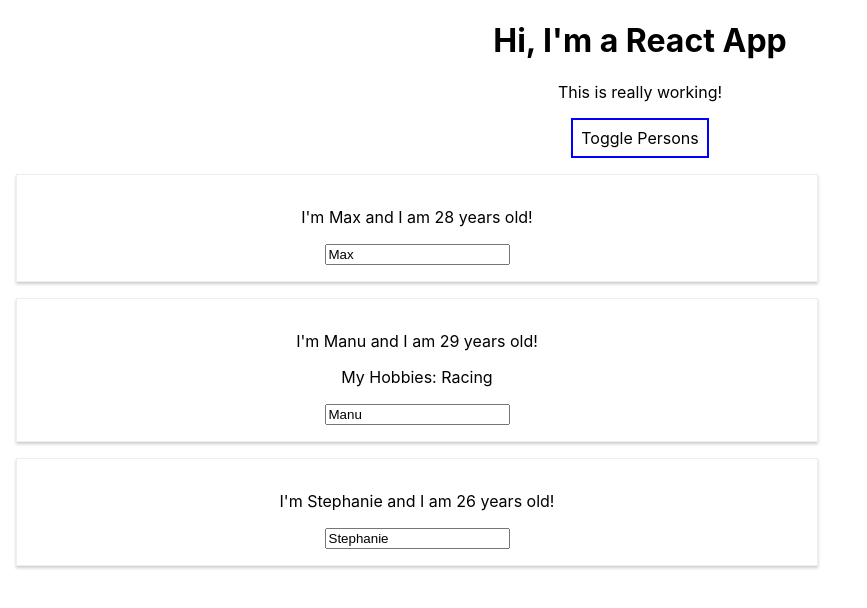
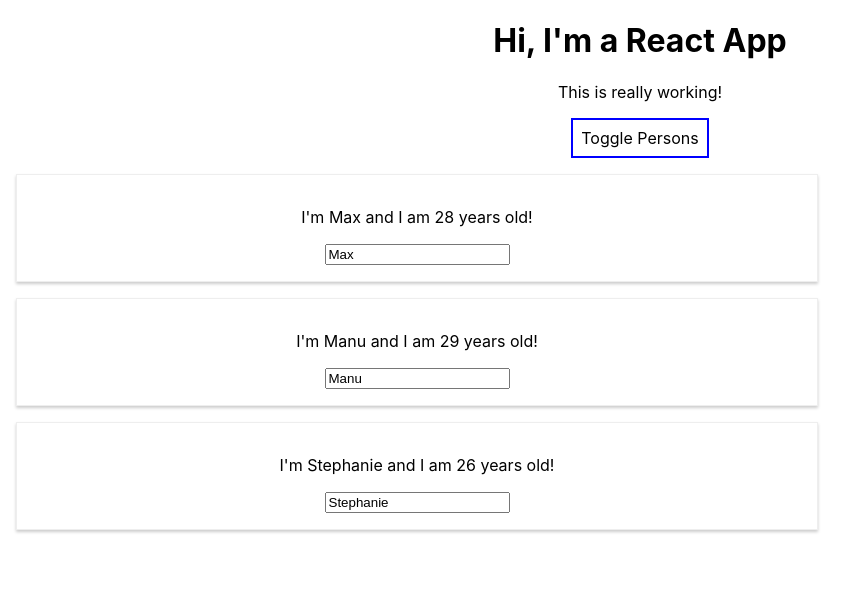
Before and after one commit to bsextion/react-complete-guide, a React (Create React App) app: page / in a window 1280 px wide. Both pictures are taken after a click on the button "Toggle Persons". Shown: the top 608 px of the page, without its empty margins (0-867 px from the left). Built offline with nearby package versions, Linux system fonts and the light colour scheme.

Commit message:
render lists

```diff
--- a/src/App.js
+++ b/src/App.js
@@ -23,15 +23,21 @@
     });
   };
 
-  switchNameHandler = newName => {
-    this.setState({
-      persons: [
-        { name: newName, age: 28 },
-        { name: "Manu", age: 29 },
-        { name: "Stephanie", age: 27 }
-      ]
-    });
-  };
+  // switchNameHandler = newName => {
+  //   this.setState({
+  //     persons: [
+  //       { name: newName, age: 28 },
+  //       { name: "Manu", age: 29 },
+  //       { name: "Stephanie", age: 27 }
+  //     ]
+  //   });
+  // };
+
+  deletePersonHandler = (personIndex) => {
+   const persons = this.state.persons;
+   persons.splice(personIndex, 1)
+   this.setState({persons: persons})
+  }
 
   togglePersonsHandler = () => {
     const doesShow = this.state.showPersons;
@@ -51,22 +57,13 @@
     if (this.state.showPersons) {
       persons = (
         <div>
-          <Person
-            name={this.state.persons[0].name}
-            age={this.state.persons[0].age}
-          />
-          <Person
-            name={this.state.persons[1].name}
-            age={this.state.persons[1].age}
-            click={this.switchNameHandler.bind(this, "Max!!!!")}
-            changed={this.nameChangedHandler}
-          >
-            My Hobbies: Racing
-          </Person>
-          <Person
-            name={this.state.persons[2].name}
-            age={this.state.persons[2].age}
-          />
+          {this.state.persons.map((person,index) => {
+            return <Person
+            click={() => this.deletePersonHandler(index)}
+            name={person.name}
+            age={person.age}
+            />
+          })}
         </div>
       );
     }
```
